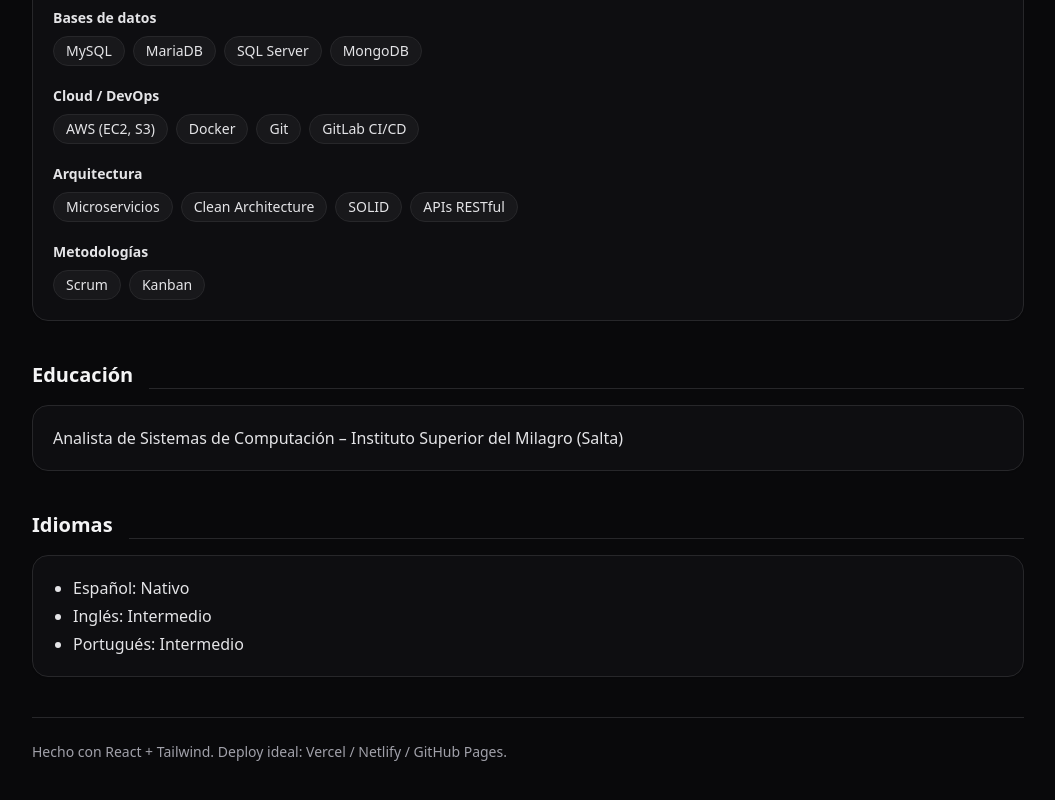
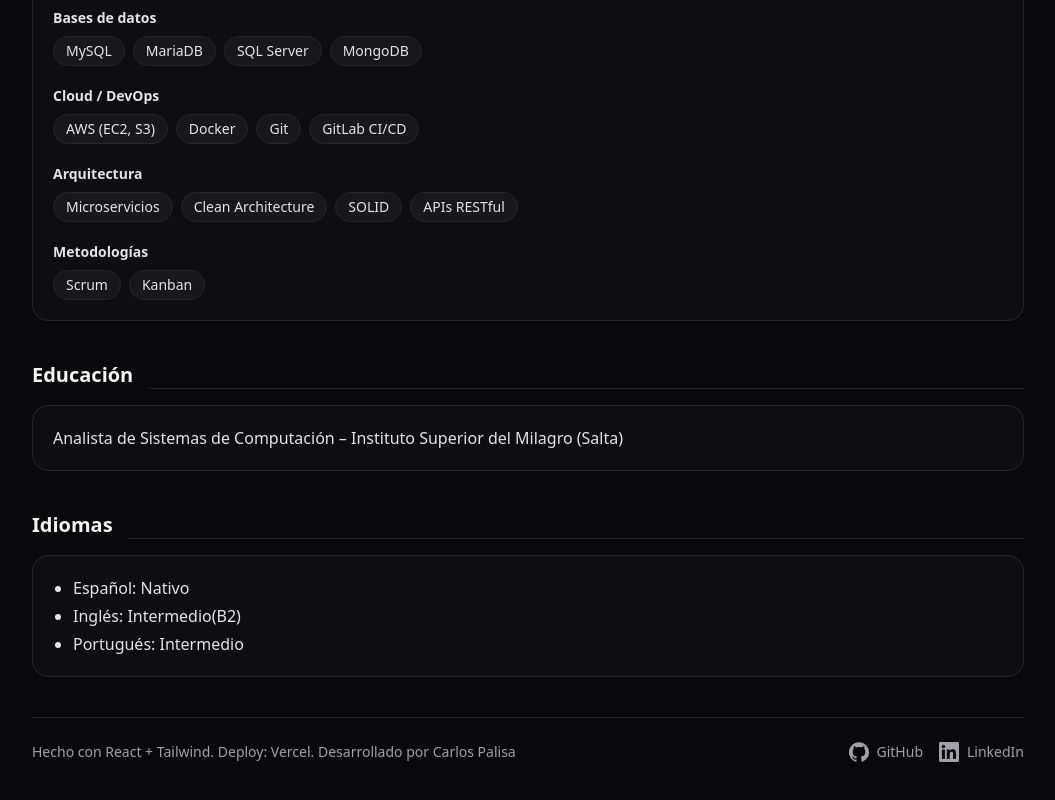
Before and after one commit to CarlosPalisa/cv-carlos, a React (Vite) app: page / in a window 1280 px wide. Shown: the part 2822-3622 px from the top of the page, without its empty margins (112-1167 px from the left). Built offline with nearby package versions, Linux system fonts and the light colour scheme.

Commit message:
Add new footer with links "Linkedin" and "GitHub"

```diff
--- a/package.json
+++ b/package.json
@@ -10,8 +10,10 @@
     "preview": "vite preview"
   },
   "dependencies": {
+    "lucide-react": "^0.563.0",
     "react": "^19.2.0",
-    "react-dom": "^19.2.0"
+    "react-dom": "^19.2.0",
+    "react-icons": "^5.5.0"
   },
   "devDependencies": {
     "@eslint/js": "^9.39.1",
--- a/src/App.tsx
+++ b/src/App.tsx
@@ -7,6 +7,8 @@ import ProjectsSection from "./components/Projects";
 import { useEffect, useState } from "react";
 import { cvs, type Lang } from "./data/cv.i18n";
 import { LABELS } from "./i18n/labels";
+import { SiGithub, SiLinkedin } from "react-icons/si";
+
 
 
 
@@ -90,7 +92,7 @@ const t = LABELS[lang];
           </Card>
         </Section>
 
-       <Section id="experiencia" title={t.experienceTitle}>
+        <Section id="experiencia" title={t.experienceTitle}>
           <div className="space-y-4">
             {cv.experience.map((e) => (
               <Card key={e.company + e.period}>
@@ -159,7 +161,7 @@ const t = LABELS[lang];
           </Card>
         </Section>
 
-       <Section id="idiomas" title={t.languagesTitle}>
+        <Section id="idiomas" title={t.languagesTitle}>
           <Card>
             <ul className="list-disc pl-5 space-y-1 text-zinc-200">
               {cv.languages.map((l) => (
@@ -170,9 +172,35 @@ const t = LABELS[lang];
         </Section>
 
         <footer className="pt-6 border-t border-zinc-800 text-sm text-zinc-400">
+          <div className="flex flex-col gap-4 sm:flex-row sm:items-center sm:justify-between">
+            {/* Texto */}
+            <p>{t.footer.text}</p>
 
-            <p>{t.footer}</p>
+            {/* Social links */}
+            <div className="flex gap-4">
+              <a
+                href="https://github.com/CarlosPalisa"
+                target="_blank"
+                rel="noreferrer"
+                aria-label={t.footer.github}
+                className="flex items-center gap-2 hover:text-white transition"
+              >
+                <SiGithub className="w-5 h-5" />
+                <span className="hidden sm:inline">{t.footer.github}</span>
+              </a>
 
+              <a
+                href="https://www.linkedin.com/in/carlos-palisa/"
+                target="_blank"
+                rel="noreferrer"
+                aria-label={t.footer.linkedin}
+                className="flex items-center gap-2 hover:text-white transition"
+              >
+                <SiLinkedin className="w-5 h-5" />
+                <span className="hidden sm:inline">{t.footer.linkedin}</span>
+              </a>
+            </div>
+          </div>
         </footer>
       </div>
     </Container>
--- a/src/data/cv.i18n.ts
+++ b/src/data/cv.i18n.ts
@@ -158,7 +158,7 @@ export const cvs: Record<Lang, CVData> = {
     },
     education:
       "Analista de Sistemas de Computación – Instituto Superior del Milagro (Salta)",
-    languages: ["Español: Nativo", "Inglés: Intermedio", "Portugués: Intermedio"],
+    languages: ["Español: Nativo", "Inglés: Intermedio(B2)", "Portugués: Intermedio"],
   },
 
   en: {
@@ -293,6 +293,6 @@ export const cvs: Record<Lang, CVData> = {
     },
     education:
       "Systems Analyst – Instituto Superior del Milagro (Salta, Argentina)",
-    languages: ["Spanish: Native", "English: Intermediate", "Portuguese: Intermediate"],
+    languages: ["Spanish: Native", "English: Intermediate(B2)", "Portuguese: Intermediate"],
   },
 };
--- a/src/i18n/labels.ts
+++ b/src/i18n/labels.ts
@@ -1,7 +1,8 @@
 import type { Lang } from "./types";
 
-export const LABELS: Record<Lang, {
-
+export const LABELS: Record<
+  Lang,
+  {
     // Navbar
     nav: {
       profile: string;
@@ -18,7 +19,12 @@ export const LABELS: Record<Lang, {
     languagesTitle: string;
 
     // Footer
-  footer: string;
+    footer: {
+      text: string;
+      github: string;
+      linkedin: string;
+    };
+
     // Global
     skillsTitle: string;
     projectsTitle: string;
@@ -33,7 +39,8 @@ export const LABELS: Record<Lang, {
     // Categories / Tags
     skillCategories: Record<string, string>;
     projectTags: Record<string, string>;
-}> = {
+  }
+> = {
   es: {
     nav: {
       profile: "Perfil",
@@ -46,7 +53,12 @@ export const LABELS: Record<Lang, {
     profileTitle: "Perfil Profesional",
     educationTitle: "Educación",
     languagesTitle: "Idiomas",
-    footer: "Hecho con React + Tailwind. Deploy ideal: Vercel / Netlify / GitHub Pages.",
+    footer: {
+      text: "Hecho con React + Tailwind. Deploy: Vercel. Desarrollado por Carlos Palisa",
+      github: "GitHub",
+      linkedin: "LinkedIn",
+    },
+
     skillsTitle: "Habilidades Técnicas",
     projectsTitle: "Proyectos",
     experienceTitle: "Experiencia Profesional",
@@ -75,7 +87,6 @@ export const LABELS: Record<Lang, {
   },
 
   en: {
-
     nav: {
       profile: "Profile",
       experience: "Experience",
@@ -87,7 +98,12 @@ export const LABELS: Record<Lang, {
     profileTitle: "Professional Summary",
     educationTitle: "Education",
     languagesTitle: "Languages",
-    footer: "Built with React + Tailwind. Recommended deploy: Vercel / Netlify / GitHub Pages.",
+    footer: {
+      text: "Built with React + Tailwind. Recommended deploy: Vercel. Developed by Carlos Palisa",
+      github: "GitHub",
+      linkedin: "LinkedIn",
+    },
+
     skillsTitle: "Technical Skills",
     projectsTitle: "Projects",
     experienceTitle: "Professional Experience",
```
Also changed, not shown: 1 other file (tests, documents, lock files or other folders). Lines whose indentation alone changed are shown as unchanged.
